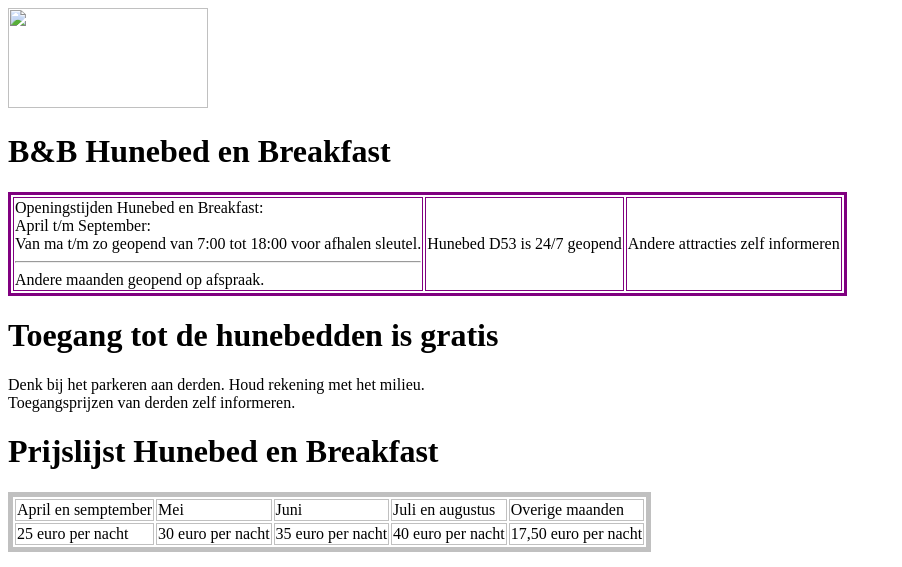
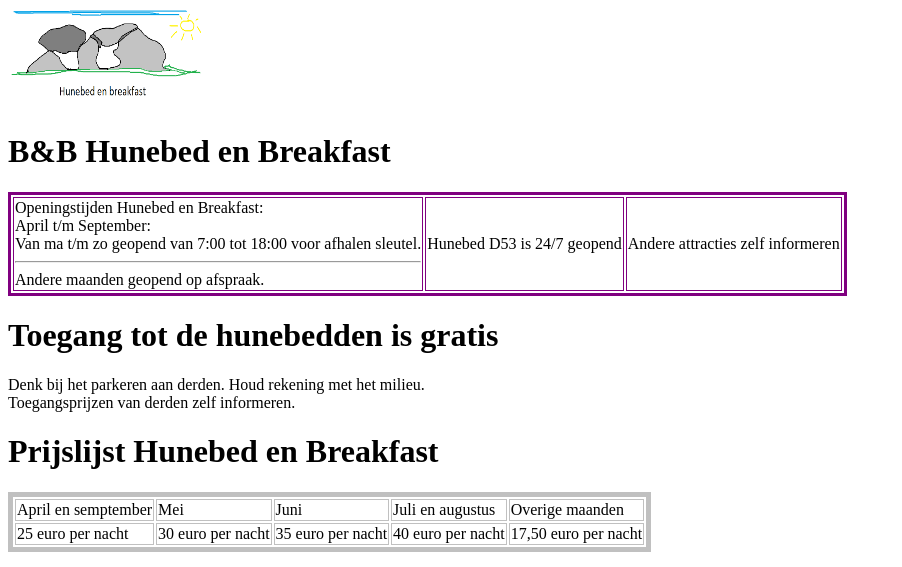
Before and after one commit to Pttuw/les9nha, a plain HTML site: page info.html in a window 1280 px wide. Shown: the top 567 px of the page, without its empty margins (0-902 px from the left). Drawn offline with Linux system fonts and the light colour scheme.

Commit message:
Update info.html

```diff
--- a/info.html
+++ b/info.html
@@ -5,7 +5,7 @@
 <title>Informatie pagina</title>
 </head>
 <body>
-  <header><img src="image/logo.png" width="200" height="100">
+  <header><img src="https://github.com/Pttuw/les9nha/blob/main/Logo.png" width="200" height="100">
     <h1>B&B Hunebed en Breakfast</h1>
     <table border="3" bordercolor="purple">
       <td>Openingstijden Hunebed en Breakfast:
```
